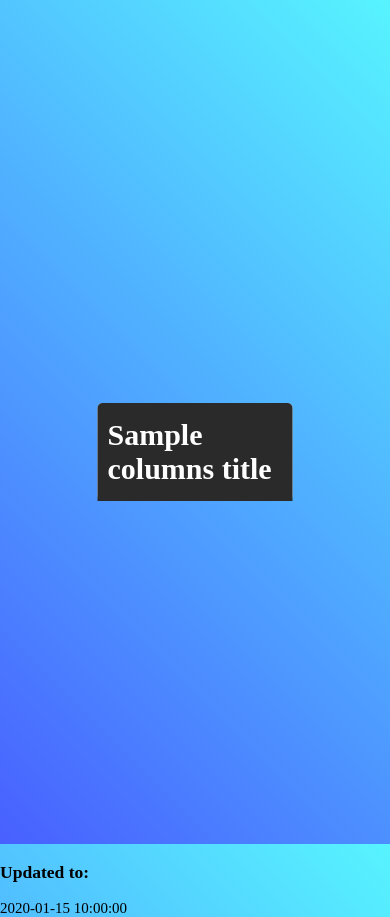
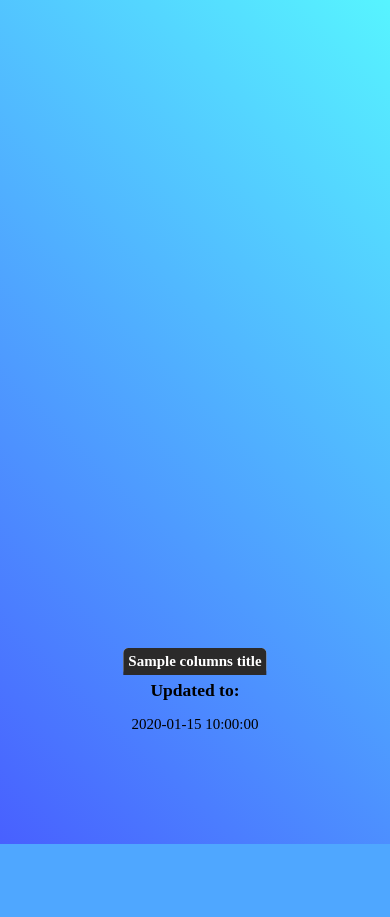
Before and after one commit to Orelsaada/ScrapeToWebsite, a Flask app: template templates/index.html in a window 390 px wide. After the commit the page ends 844 px from the top, so only its background shows below. Run offline with Flask 2, Linux system fonts and the light colour scheme; the template is opened without the code that fills it: most values are stand-ins (such as "Sample title", 1, 10 or a date in 2020); lists and menus that the app fills with data are empty.

Commit message:
responsive + update time

```diff
--- a/Scraper/BugScraper.py
+++ b/Scraper/BugScraper.py
@@ -40,11 +40,6 @@ def scrape():
     f.close()
     print("Scraped!")
 
-    # CSV creation time (Adding 3 hours because of heroku timezone)
-    timestamp = os.path.getctime(filepath)
-    creation_time = datetime.datetime.fromtimestamp(timestamp) + datetime.timedelta(hours=3)
-    creation_time = creation_time.strftime("%d/%m/%Y \n%H:%M")
-    return creation_time
 
 if __name__ == '__main__':
     scrape()
--- a/index.py
+++ b/index.py
@@ -17,8 +17,8 @@ def index():
     if 'BugData.csv' not in ReadFromCSV_files:
         scrape()
 
-    creation_time = scrape()
-    columns_titles, all_columns_list, columns_number, rows_number = readCSV(BugData_path)
+
+    columns_titles, all_columns_list, columns_number, rows_number, creation_time = readCSV(BugData_path)
     return render_template("index.html", columns_titles=columns_titles,
                            all_columns_list=all_columns_list,
                            columns_number=columns_number, rows_number=rows_number,
--- a/static/style.css
+++ b/static/style.css
@@ -13,16 +13,16 @@ body {
 
 .table-container{
     position: relative;
-    height: 100%;
+    height: 80%;
     width: 100%;
 }
 
 
 table {
     position: absolute;
-    top: 50%;
+    bottom: 0;
     left: 50%;
-    transform: translate(-50%, -50%);
+    transform: translateX(-50%);
     background-color: white;
     border-radius: 5px;
     border-collapse: separate;
@@ -58,12 +58,27 @@ table, td, th {
     background-color: #e4e4e4;
 }
 
+.updated {
+    position: relative;
+    width: 100%;
+    text-align: center;
+}
+
+.updated h3 {
+    margin:5px 0;
+    padding:0;
+}
+
 /* Media Queries */
 @media only screen and (max-width: 570px) {
-    body {
+    body, th, td {
         font-size: 15px;
+        padding: 0;
     }
     table {
-        margin: 30px 0;
+        margin: 0;
+    }
+    th {
+        padding: 5px;
     }
 }
--- a/templates/index.html
+++ b/templates/index.html
@@ -33,9 +33,11 @@
 
         </table>
     </div>
+    <div class="updated">
+        <h3>Updated to:</h3>
+        <p>{{ creation_time }}</p>
+    </div>
 
-    <h3>Updated to:</h3>
-    <p>{{ creation_time }}</p>
 
 </body>
 </html>
```
Also changed, not shown: ReadFromCSV/BugData.csv (added, +13 -0 lines), ReadFromCSV/CsvReader.py (+8 -2 lines).
